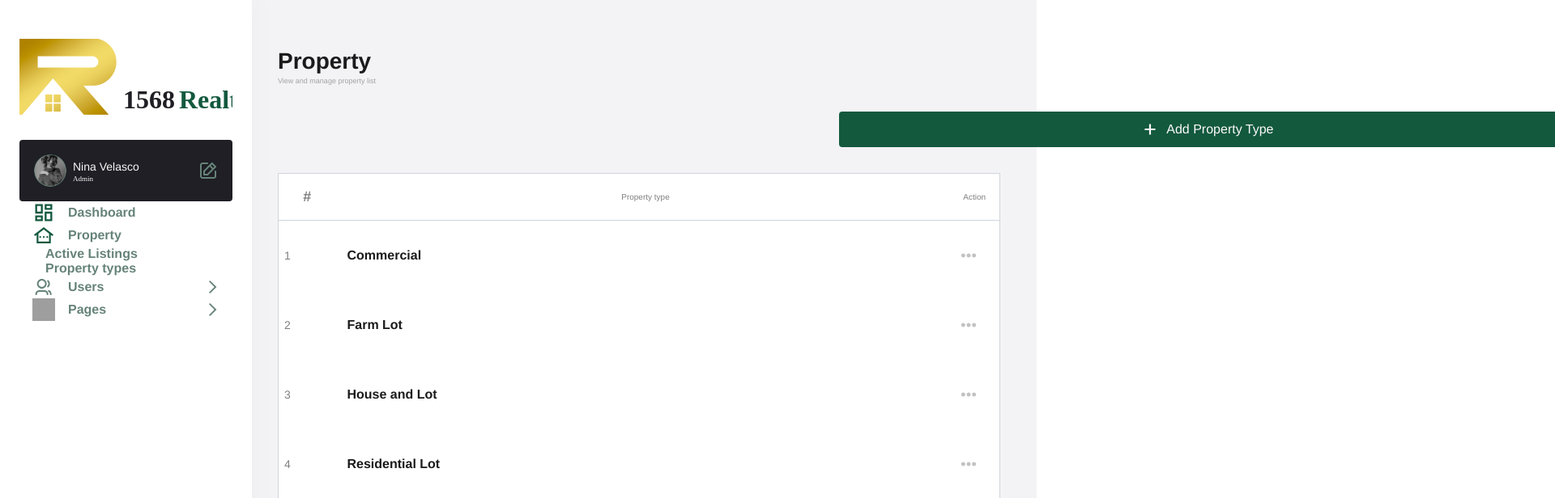
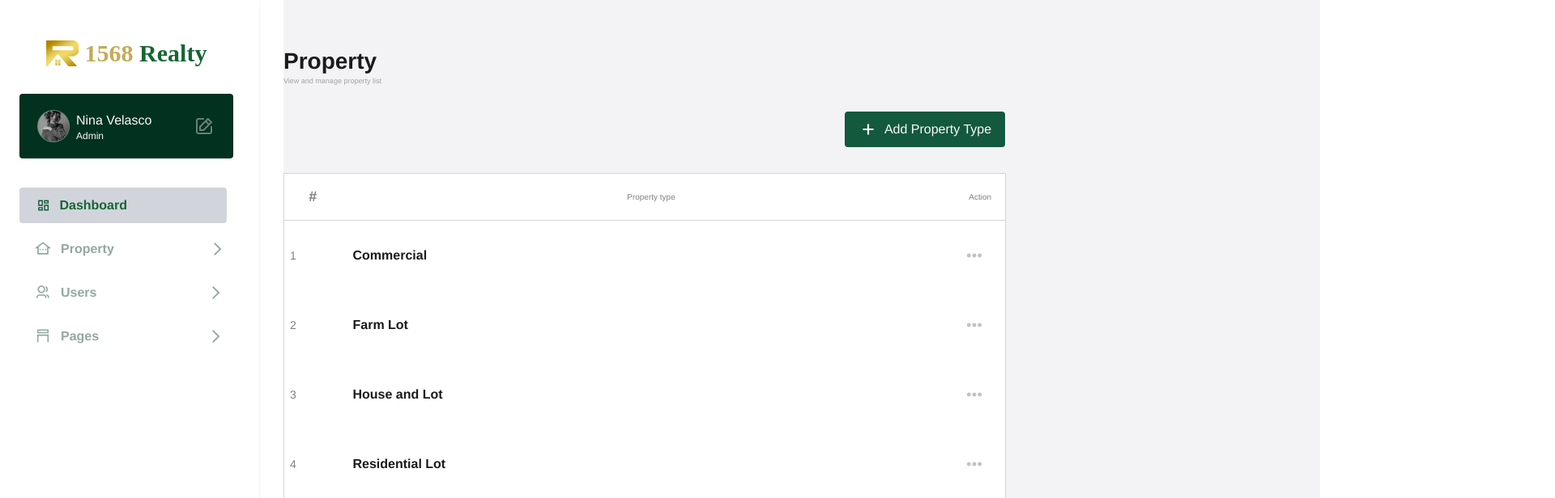
Before and after one commit to karlbernaldez/1568-Realty-Frontend, a React (Vite) app: page /propertytypes in a window 1280 px wide. Shown: the top 616 px of the page at 81% size, 1920 px wide, since content can reach past the window. Built offline with nearby package versions, Linux system fonts and the light colour scheme; grey boxes are pictures that could not be loaded.

Commit message:
fix: Update index.jsx

```diff
--- a/src/pages/Propertytypes/index.jsx
+++ b/src/pages/Propertytypes/index.jsx
@@ -1,10 +1,9 @@
   import React from "react";
-import { Helmet } from "react-helmet";
   import { Img, Heading, Text, Button } from "../../components";
   import PropertyTypesFooter from "../../components/PropertyTypesFooter";
   import { ReactTable } from "../../components/ReactTable";
   import { createColumnHelper } from "@tanstack/react-table";
-import { MenuItem, SubMenu, Menu, Sidebar } from "react-pro-sidebar";
+  import Sidebar from "../../components/Sidebar";
 
   const tableData = [
     { Data: "1", propertytype: "Commercial", action: "images/img_dropdown.svg" },
@@ -37,7 +36,7 @@ export default function PropertytypesPage() {
               {info?.getValue?.()}
             </Heading>
           ),
-        header: (info) => (
+          header: () => (
             <Text size="s" as="p" className="py-[15px]">
               Property type
             </Text>
@@ -50,7 +49,7 @@ export default function PropertytypesPage() {
               <Img src={info?.getValue?.()} alt="dropdown_one" className="h-[32px] w-[32px] my-5" />
             </div>
           ),
-        header: (info) => (
+          header: () => (
             <Text size="s" as="p" className="py-[15px]">
               Action
             </Text>
@@ -62,115 +61,13 @@ export default function PropertytypesPage() {
 
     return (
       <>
-      <Helmet>
-        <title>Bryan's Application1</title>
-        <meta name="description" content="Web site created using create-react-app" />
-      </Helmet>
-      <div className="flex md:flex-col items-start w-full gap-8 bg-gray-100">
+        <div className="flex md:flex-col items-start w-full gap-8 bg-gray-100 ml-[350px]">
           <Sidebar
             width="311px !important"
-          className="flex flex-col h-screen gap-10 top-0 p-6 md:p-5 bg-white-A700 shadow-xs !sticky overflow-auto md:hidden"
+            className="flex flex-col h-screen gap-10 top-0 p-6 md:p-5 bg-white-A700 shadow-xs !sticky overflow-auto md:hidden  "
           >
-          <div className="flex flex-col self-stretch mt-6 gap-[31px]">
-            <div className="flex items-center gap-2">
-              <Img src="images/img_logo.png" alt="logo_one" className="self-start object-cover" />
-              <Heading size="3xl" as="h3" className="self-end !text-gray-900_01 !font-compassserif">
-                <span className="text-lime_600">1568</span>
-                <span className="text-lime_600 tracking-[-3.08px]">&nbsp;</span>
-                <span className="text-teal-900">Realty</span>
-              </Heading>
-            </div>
-            <div className="flex justify-center items-center gap-[7px] p-[18px] bg-gray-900_01 rounded">
-              <div className="flex items-center gap-2 flex-1">
-                <Img src="images/img_ellipse_5.png" alt="circleimage" className="h-[40px] w-[40px] rounded-[50%]" />
-                <div className="flex flex-col items-start">
-                  <Text as="p" className="!text-gray-50">
-                    Nina Velasco
-                  </Text>
-                  <Text size="xs" as="p" className="!text-gray-50 !font-helveticalight">
-                    Admin
-                  </Text>
-                </div>
-              </div>
-              <Img src="images/img_uil_edit.svg" alt="uiledit_one" className="h-[24px] w-[24px]" />
-            </div>
-          </div>
-          <Menu
-            menuItemStyles={{
-              button: {
-                padding: 0,
-                gap: "16px",
-                backgroundColor: "#ffffff",
-                color: "#668378",
-                fontWeight: 700,
-                fontSize: "16px",
-                borderRadius: "4px",
-                paddingLeft: "16px",
-                paddingRight: "16px",
-                [`&:hover, &.ps-active`]: { color: "#13593e", backgroundColor: "#ccd5d2 !important" },
-              },
-            }}
-            rootStyles={{ ["&>ul"]: { gap: "458px" } }}
-            renderExpandIcon={() => (
-              <Img
-                src="images/img_arrow_right.svg"
-                alt="arrowright_one"
-                className="self-end h-[18px] w-[18px] cursor-pointer"
-              />
-            )}
-            className="flex flex-col self-stretch w-full mb-[5px] pb-[49px] md:pb-5"
-          >
-            <div className="flex flex-col">
-              <MenuItem
-                icon={
-                  <Img src="images/img_view_dashboard_outline.svg" alt="viewdashboard" className="h-[28px] w-[28px]" />
-                }
-              >
-                Dashboard
-              </MenuItem>
-              <MenuItem
-                icon={
-                  <Img
-                    src="images/img_material_symbol_teal_900.svg"
-                    alt="materialsymbol"
-                    className="h-[28px] w-[28px]"
-                  />
-                }
-                suffix={<div className="self-end h-[18px] w-[16%] rotate-[-90deg]" />}
-              >
-                Property
-              </MenuItem>
-              <MenuItem icon={<div className="h-[14px] w-[12%]" />}>Active Listings</MenuItem>
-              <MenuItem icon={<div className="h-[14px] w-[12%]" />}>Property types</MenuItem>
-              <SubMenu
-                icon={<Img src="images/img_mi_users.svg" alt="miusers_one" className="h-[28px] w-[28px]" />}
-                label="Users"
-              >
-                <MenuItem>Submenu Item</MenuItem>
-              </SubMenu>
-              <SubMenu
-                icon={
-                  <Img
-                    src="images/img_tdesign_page_head_gray_600.svg"
-                    alt="tdesignpage_one"
-                    className="h-[28px] w-[28px]"
-                  />
-                }
-                label="Pages"
-              >
-                <MenuItem>Submenu Item</MenuItem>
-              </SubMenu>
-            </div>
-            <div>
-              <MenuItem
-                icon={<Img src="images/img_ic_twotone_log_out.svg" alt="ictwotonelog" className="h-[24px] w-[24px]" />}
-              >
-                Log out
-              </MenuItem>
-            </div>
-          </Menu>
           </Sidebar>
-        <div className="flex flex-col items-start w-[71%] md:w-full mt-[60px] gap-8 md:p-5">
+          <div className="flex flex-col items-start w-[calc(100% - 311px)] md:w-full mt-[60px] gap-8 md:p-5">
             <div className="flex flex-col items-start gap-[3px]">
               <Heading size="2xl" as="h1" className="!text-gray-900">
                 Property
@@ -182,7 +79,7 @@ export default function PropertytypesPage() {
             <Button
               shape="round"
               leftIcon={<Img src="images/img_memoryplus.svg" alt="memory:plus" />}
-            className="w-full ml-[693px] gap-2 md:ml-0"
+              className="w-[198px] ml-[693px] gap-2 md:ml-0"
             >
               Add Property Type
             </Button>
```
Lines whose indentation alone changed are shown as unchanged.
